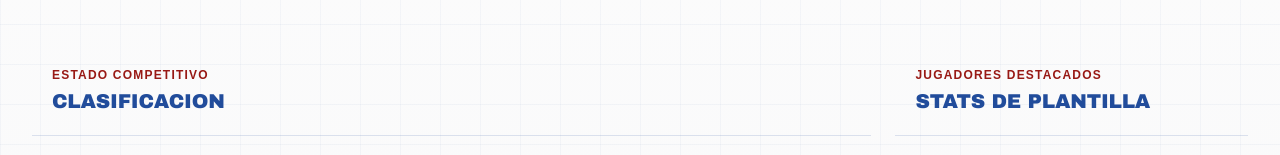
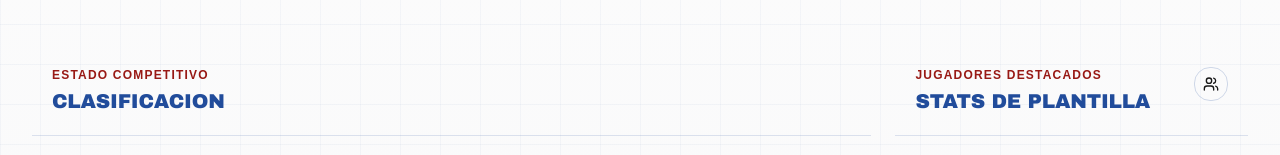
Before and after one commit to academiaohara/RAI1903, a Next.js app: page / in a window 1280 px wide. Shown: the part 776-931 px from the top of the page. Built offline with nearby package versions, Linux system fonts and the light colour scheme.

Commit message:
Add icon-only plantilla link to stats card header
Place a Users icon button in the Card action slot on the homepage
stats card so users can jump to the full squad page.

Co-authored-by: academiaohara <academiaohara@users.noreply.github.com>

```diff
--- a/app/page.tsx
+++ b/app/page.tsx
@@ -1,5 +1,5 @@
 import Link from "next/link";
-import { ArrowUpRight } from "lucide-react";
+import { ArrowUpRight, Users } from "lucide-react";
 import { Card } from "@/components/Card";
 import { LeagueTableCard } from "@/components/LeagueTableCard";
 import { MatchCard } from "@/components/MatchCard";
@@ -59,7 +59,19 @@ export default function HomePage() {
 
       <section className="grid gap-6 xl:grid-cols-[1fr_0.42fr]">
         <LeagueTableCard eyebrow="Estado competitivo" title="Clasificacion" teams={teams} highlightTeamId={RAI_TEAM_ID} compact />
-        <Card eyebrow="Jugadores destacados" title="Stats de plantilla">
+        <Card
+          eyebrow="Jugadores destacados"
+          title="Stats de plantilla"
+          action={
+            <Link
+              href={`${primerEquipoBase("masculino")}/plantilla` as Route}
+              className="inline-flex items-center justify-center rounded-2xl border border-[#214C9B]/20 p-2 text-[#214C9B] transition hover:border-[#214C9B] hover:bg-blue-50"
+              aria-label="Ir a plantilla"
+            >
+              <Users size={16} />
+            </Link>
+          }
+        >
           <ul className="space-y-3">
             {statHighlights.map((item) => {
               const value = "fixedValue" in item ? item.fixedValue : item.player.stats[item.valueKey];
```
